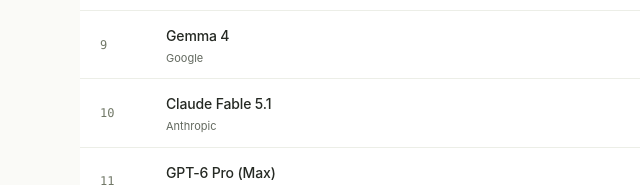
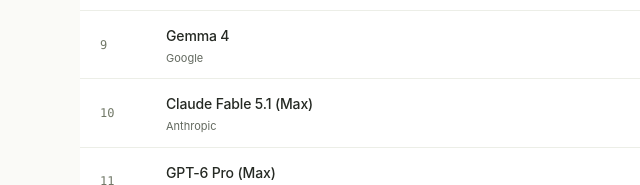
Before and after one commit to chessbench-ai/chessbench-ai.github.io, a plain HTML site: page index.html in a window 1280 px wide. Shown: the part 950-1135 px from the top of the page, 0-640 px from the left. Drawn offline with Linux system fonts and the light colour scheme.

Commit message:
Add files via upload

```diff
--- a/index.html
+++ b/index.html
@@ -435,7 +435,7 @@
     <section id="blog" class="section updates-section" aria-labelledby="updates-title">
       <div class="section-heading"><div><h2 id="updates-title">Benchmark updates</h2><p>New results, corrections, and product notes.</p></div></div>
       <div class="updates-list">
-        <details class="update" open><summary><time datetime="2026-09-07">7 Sep 2026</time><h3>Claude Fable 5.1 joins ChessBench; Cost per Task added</h3><span class="expand-mark" aria-hidden="true">+</span></summary><div class="update-body"><p>Claude Fable 5.1 has been added as a separate model with 2,370 benchmark Elo, 18.54 ACPL, and a cost of $44.46/task. It enters at rank 10, between Gemma 4 and GPT-6 Pro (Max).</p><p></p><p>The leaderboard now includes Cost per Task. Costs not yet reported are shown as a dash (—). ACPL and cost are also available in model details.</p><a class="text-link" href="#leaderboard">View leaderboard <span aria-hidden="true">↗</span></a></div></details>
+        <details class="update" open><summary><time datetime="2026-09-07">7 Sep 2026</time><h3>Claude Fable 5.1 (Max) joins ChessBench; Cost per Task added</h3><span class="expand-mark" aria-hidden="true">+</span></summary><div class="update-body"><p>Claude Fable 5.1 (Max) has been added as a separate model with 2,370 benchmark Elo, 18.54 ACPL, and a cost of $44.46/task. It enters at rank 10, between Gemma 4 and GPT-6 Pro (Max).</p><p></p><p>The leaderboard now includes Cost per Task. Costs not yet reported are shown as a dash (—). ACPL and cost are also available in model details.</p><a class="text-link" href="#leaderboard">View leaderboard <span aria-hidden="true">↗</span></a></div></details>
         <details class="update" open><summary><time datetime="2026-09-05">5 Sep 2026</time><h3>GPT-6 Pro (Max) joins ChessBench</h3><span class="expand-mark" aria-hidden="true">+</span></summary><div class="update-body"><p>GPT-6 Pro (Max) has been added to ChessBench with a benchmark Elo of 2,340. It enters at rank 10, between Gemma 4 and Gemini 3.6 Flash.</p><p>The leaderboard now includes 30 models across seven providers.</p><a class="text-link" href="#leaderboard">View leaderboard <span aria-hidden="true">↗</span></a></div></details>
         <details class="update" open><summary><time datetime="2026-08-13">13 Aug 2026</time><h3>Gemini 3.7 Flash (High) joins ChessBench</h3><span class="expand-mark" aria-hidden="true">+</span></summary><div class="update-body"><p>Gemini 3.7 Flash (High) has been added to ChessBench with a benchmark ELO of 2,230 It enters at rank 17, between MiniMax M3 and ChatGPT 5.4 Pro.</p><p>The leaderboard consolidates GPT-5.6 Sol Pro (Max) and its Stealth Testing checkpoint into a single rank-one entry, with the checkpoint’s 2,650 ELO shown as secondary information. Claude Fable 5 (Max) therefore moves to rank 2.</p><a class="text-link" href="#leaderboard">View leaderboard <span aria-hidden="true">↗</span></a></div></details>
         <details class="update"><summary><time datetime="2026-08-13">13 Aug 2026</time><h3>Grok 4.6 (xhigh) joins ChessBench</h3><span class="expand-mark" aria-hidden="true">+</span></summary><div class="update-body"><p>Grok 4.6 (xhigh) has been added to ChessBench with a benchmark ELO of 2,480 The result places it at rank 7, between Qwen 3.8 Max and Claude Opus 5 (high), and makes it the strongest xAI model in the current field.</p><a class="text-link" href="#leaderboard">View leaderboard <span aria-hidden="true">↗</span></a></div></details>
@@ -467,7 +467,7 @@
     {"rank":7,"model":"Grok 4.6 (xhigh)","provider":"xAI","benchmarkElo":2480,"acpl":9.59,"costPerTask":null},
     {"rank":8,"model":"Claude Opus 5 (high)","provider":"Anthropic","benchmarkElo":2400,"acpl":17.53,"costPerTask":null},
     {"rank":9,"model":"Gemma 4","provider":"Google","benchmarkElo":2380,"acpl":17.75,"costPerTask":null},
-    {"rank":10,"model":"Claude Fable 5.1","provider":"Anthropic","benchmarkElo":2370,"acpl":18.54,"costPerTask":44.46},
+    {"rank":10,"model":"Claude Fable 5.1 (Max)","provider":"Anthropic","benchmarkElo":2370,"acpl":18.54,"costPerTask":44.46},
     {"rank":11,"model":"GPT-6 Pro (Max)","provider":"OpenAI","benchmarkElo":2340,"acpl":23.45,"costPerTask":null},
     {"rank":12,"model":"Gemini 3.6 Flash","provider":"Google","benchmarkElo":2300,"acpl":24.81,"costPerTask":null},
     {"rank":13,"model":"GPT-4.5","provider":"OpenAI","benchmarkElo":2280,"acpl":31.08,"costPerTask":null},
```
